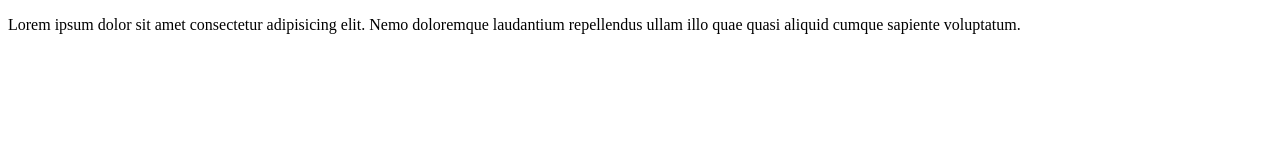
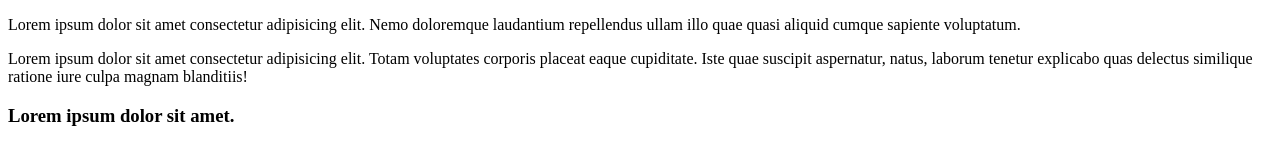
Before and after one commit to Rababzahedi/my-github-repo, a plain HTML site: page index.html in a window 1280 px wide. Drawn offline with Linux system fonts and the light colour scheme.

Commit message:
2nd commit

```diff
--- a/index.html
+++ b/index.html
@@ -7,5 +7,7 @@
 </head>
 <body>
     <p>Lorem ipsum dolor sit amet consectetur adipisicing elit. Nemo doloremque laudantium repellendus ullam illo quae quasi aliquid cumque sapiente voluptatum.</p>
+    <p>Lorem ipsum dolor sit amet consectetur adipisicing elit. Totam voluptates corporis placeat eaque cupiditate. Iste quae suscipit aspernatur, natus, laborum tenetur explicabo quas delectus similique ratione iure culpa magnam blanditiis!</p>
+    <h3>Lorem ipsum dolor sit amet.</h3>
 </body>
 </html>
```
